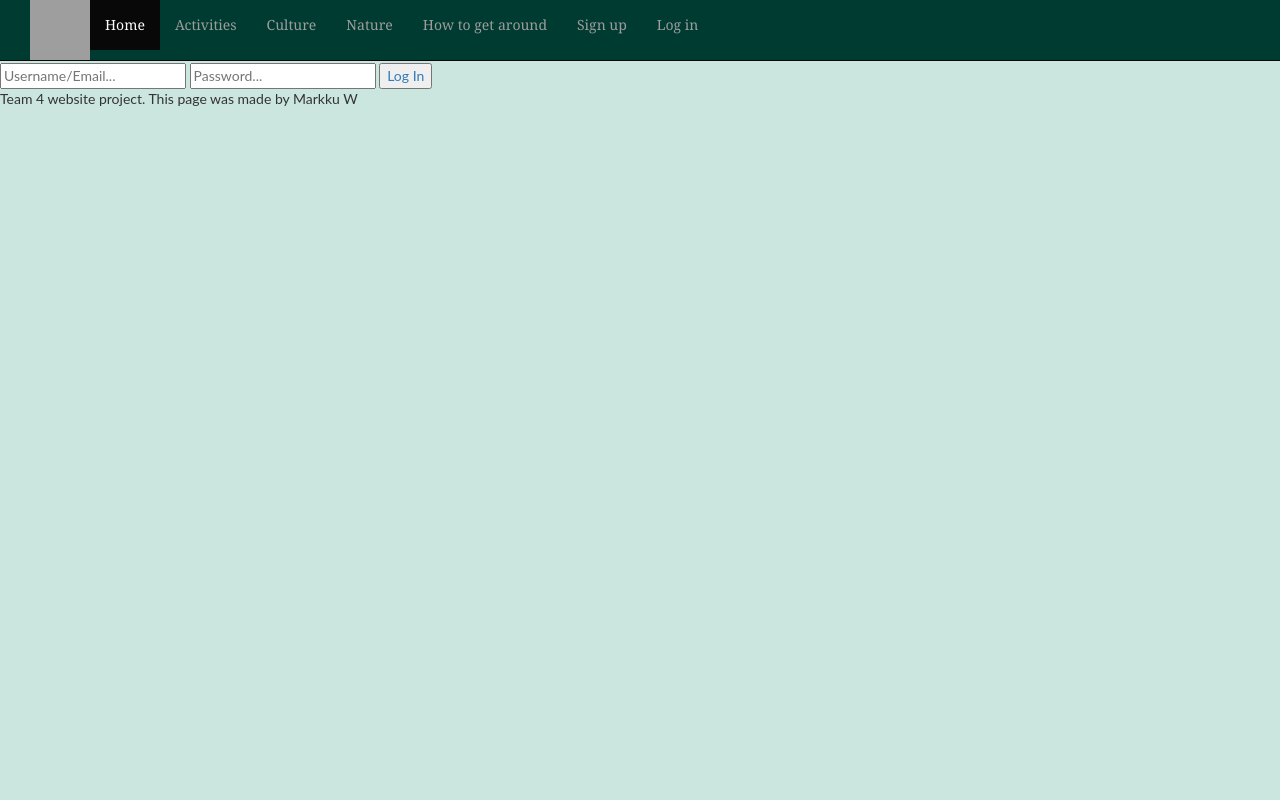
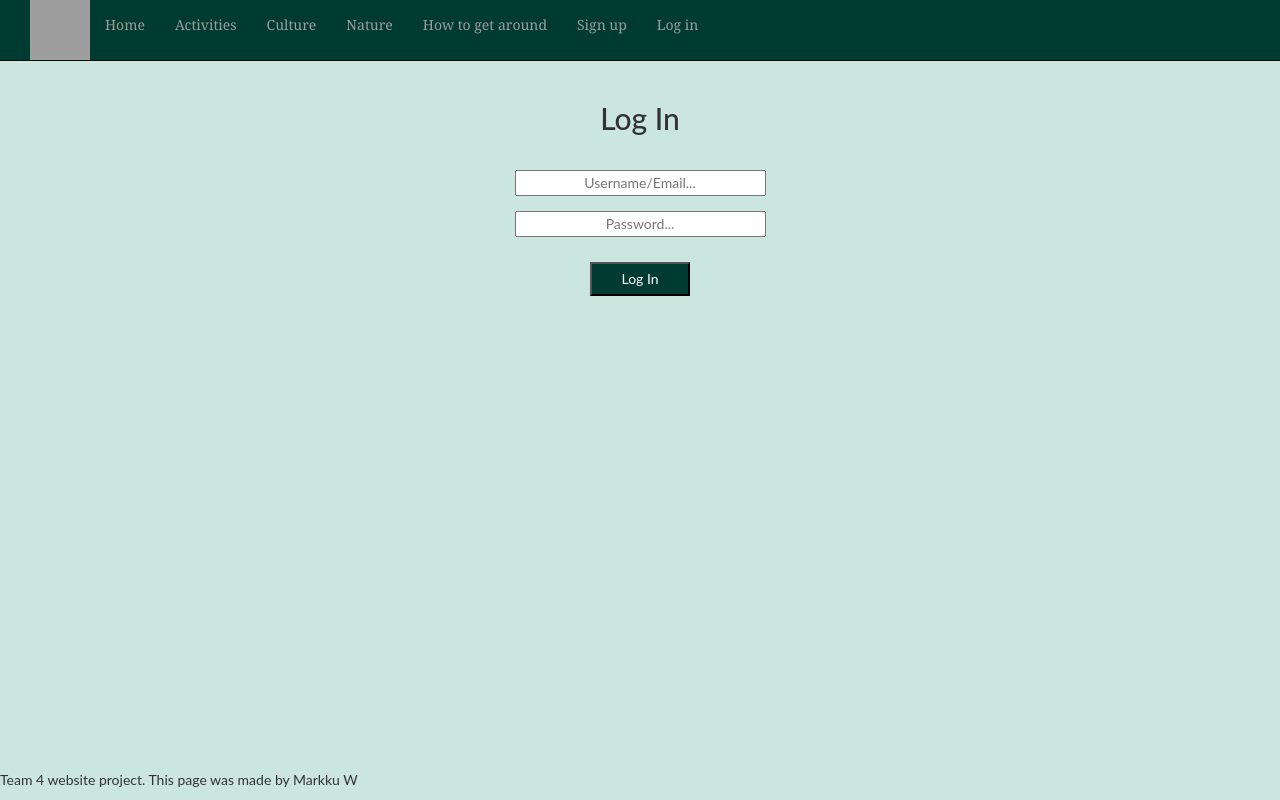
Before and after one commit to CariRyt/G4, a PHP site: page /login.php in a window 1280 px wide. Run offline with PHP 8.4, Linux system fonts and the light colour scheme; grey boxes are pictures that could not be loaded.

Commit message:
MW css updates to login

```diff
--- a/header.php
+++ b/header.php
@@ -15,7 +15,43 @@
 <link href="css/style.css" rel="stylesheet" type="text/css">
 
 <style>
-
+.formP{
+display:block;
+margin-top:8%;
+position:relative;
+}
+.formPosition{
+position:relative;
+width:80%;
+margin-left:auto;
+margin-right:auto;
+text-align:center;
+padding:10px;
+}
+.formitems{
+width:25%;
+margin-left:auto;
+margin-right:auto;
+margin-top: 15px;
+display:flex;
+flex-direction:column;
+position:relative;
+text-align:center;
+}
+button{
+margin-top:25px;
+padding:5px;
+width:10%;
+background-color:  #003b31;
+color: white;
+}
+h2{
+text-align:center;
+}
+footer{
+position:absolute;
+bottom:0;
+}
 .container {
     position: relative;
     text-align: center;
@@ -40,11 +76,11 @@
     <img src="https://cdn.discordapp.com/attachments/934009802298888219/936933677223526410/tene2.png" width="60" height="60" alt="">
     </div>
     <ul class="nav navbar-nav">
-    <li class="active"><a href="#">Home</a></li>
+    <li><a href="index.php">Home</a></li>
     <li><a href="LS.html">Activities</a></li>
-    <li><a href="cr.html">Culture</a></li>
+    <li><a href="/group4new/html/cr.html">Culture</a></li>
     <li><a href="ST.html">Nature</a></li>
-    <li><a href="MW.html">How to get around</a></li>
+    <li><a href="/group4new/html/MW.html">How to get around</a></li>
     <?php
         if (isset($_SESSION["useruid"])) {
             echo "<li><a href='profile.php'>Profile page</a></li>";
--- a/login.php
+++ b/login.php
@@ -2,14 +2,16 @@
 include_once 'header.php';
 ?>
 
-<section class="signup-form"><a>
+<section class="signup-form">
+<div class="formP">
 	<h2>Log In</h2>
-	<div class="signup-form-form">
+	<div class="signup-form-form, formPosition">
 	<form action="includes/login.inc.php" method="post">
-	<input type="text" name="uid" placeholder="Username/Email...">
-	<input type="text" name="pwd" placeholder="Password...">
+	<input class="formitems" type="text" name="uid" placeholder="Username/Email...">
+	<input class="formitems" type="password" name="pwd" placeholder="Password...">
 	<button type="submit" name="submit">Log In</button>
 	</form>
+	</div>
 	</div>
 		<?php
 if (isset($_GET["error"])) {
@@ -21,7 +23,7 @@
     }
 }
 ?>
-</a></section>
+</section>
 
 
 
--- a/php/index2.php
+++ b/php/index2.php
@@ -1,7 +1,7 @@
 <?php
     include 'config.php';
 
-    function createUser($link, $userid, $message) {
+    function createmessage($link, $userid, $message) {
         $sql = "INSERT INTO comments (userid, message) VALUES (?, ?);";
         $stmt = mysqli_stmt_init($link);
         if (!mysqli_stmt_prepare($stmt, $sql)) {
```
Also changed, not shown: signup.php (+10 -8 lines).
